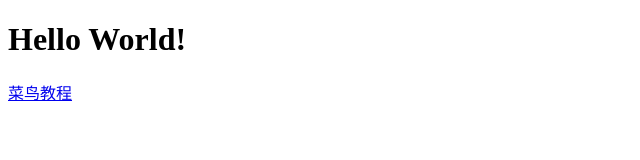
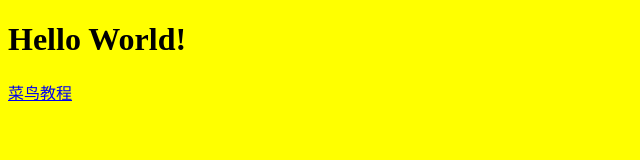
Before and after one commit to YU-7/YU-7.github.io, a plain HTML site: page index.html in a window 1280 px wide. Shown: the whole page, without its empty margins (0-640 px from the left). Drawn offline with Linux system fonts and the light colour scheme.

Commit message:
Update index.html

```diff
--- a/index.html
+++ b/index.html
@@ -6,7 +6,7 @@
 <title>CLIMAX的个人主页</title>
 </head>
 
-<body>
+<body style="background:yellow">
 <h1>Hello World!</h1>
  <a href="https://www.runoob.com">菜鸟教程</a>
 </body>
```
